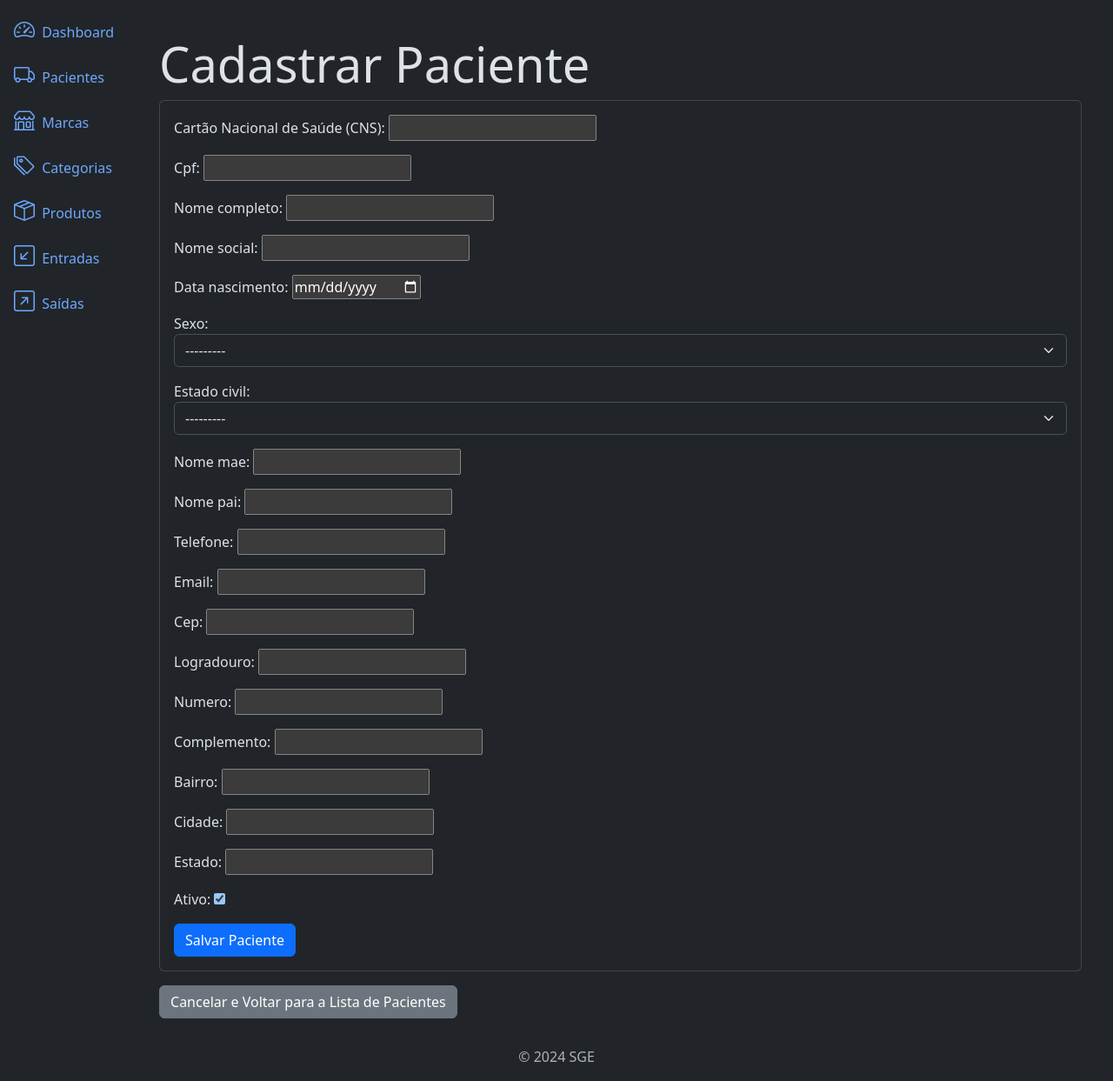
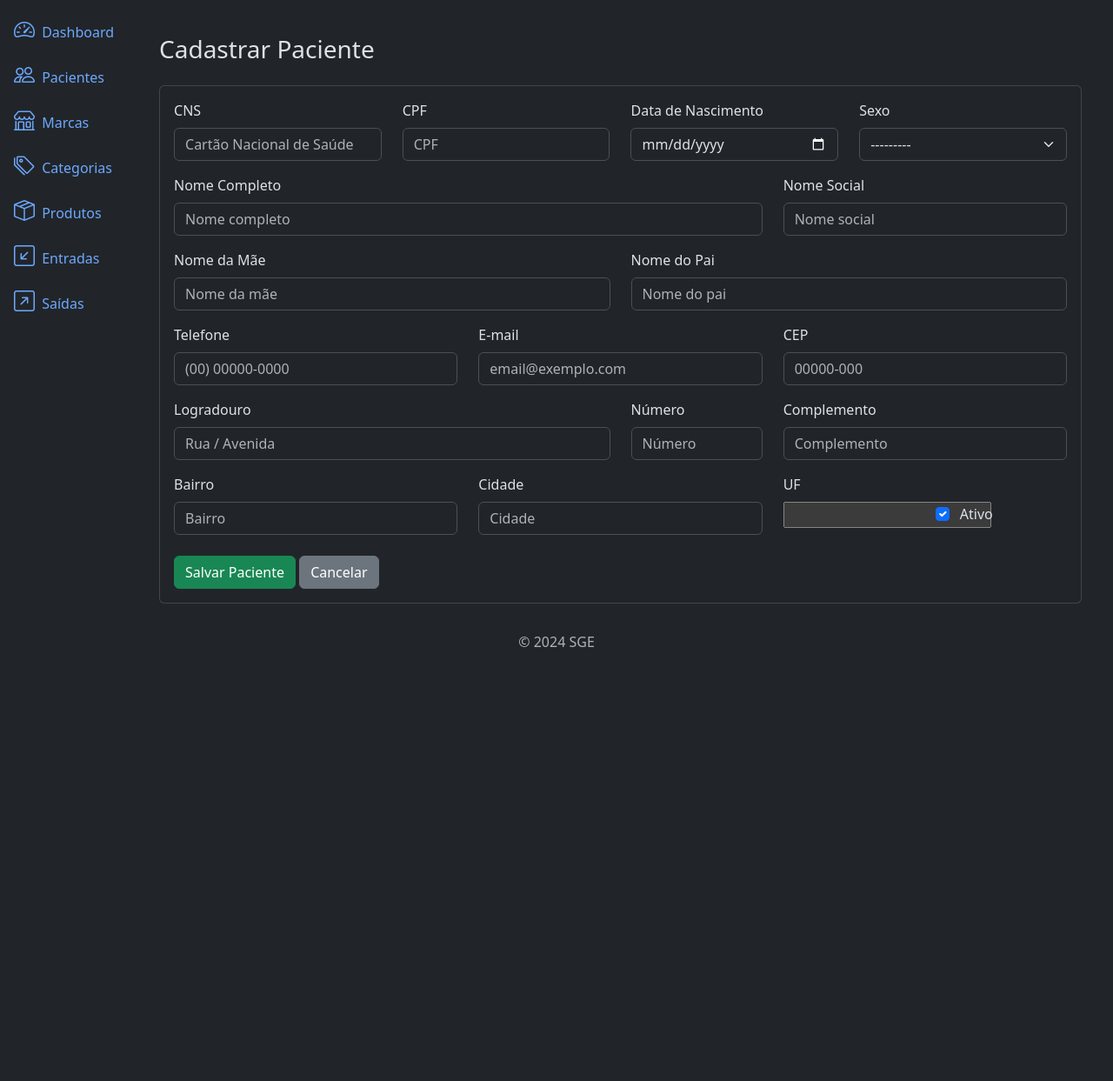
Before and after one commit to rfalves-wq/HMDAG, a Django app: page /create/ in a window 1280 px wide. Shown: the part 56-1299 px from the top of the page at 87% size. After the commit the page ends 800 px from the top, so only its background shows below. Run offline with Django 5.2, Linux system fonts and the light colour scheme.

Commit message:
Novo visual no formular para cadastrar novo paciente

```diff
--- a/app/templates/components/_sidebar.html
+++ b/app/templates/components/_sidebar.html
@@ -15,7 +15,7 @@
           </li>
           <li>
             <a href="{% url 'pacientes:list' %}" class="nav-link px-0 align-middle">
-              <i class="bi bi-truck fs-4"></i>
+               <i class="bi bi-people fs-4"></i>
               <span class="ms-1">Pacientes</span>
             </a>
           </li>
--- a/pacientes/forms.py
+++ b/pacientes/forms.py
@@ -3,12 +3,6 @@ from .models import Paciente
 
 
 class PacienteForm(forms.ModelForm):
-
-    data_nascimento = forms.DateField(
-        widget=forms.DateInput(
-            attrs={'type': 'date'}
-        )
-    )
 
     class Meta:
         model = Paciente
@@ -35,20 +29,100 @@ class PacienteForm(forms.ModelForm):
         ]
 
         widgets = {
-            'sexo': forms.Select(attrs={'class': 'form-select'}),
-            'estado_civil': forms.Select(attrs={'class': 'form-select'}),
-            'ativo': forms.CheckboxInput(),
+            # Documentos
+            'cns': forms.TextInput(attrs={
+                'class': 'form-control',
+                'placeholder': 'Cartão Nacional de Saúde',
+                'maxlength': '15'
+            }),
+            'cpf': forms.TextInput(attrs={
+                'class': 'form-control',
+                'placeholder': 'CPF',
+                'maxlength': '11'
+            }),
+
+            # Dados pessoais
+            'nome_completo': forms.TextInput(attrs={
+                'class': 'form-control',
+                'placeholder': 'Nome completo'
+            }),
+            'nome_social': forms.TextInput(attrs={
+                'class': 'form-control',
+                'placeholder': 'Nome social'
+            }),
+            'data_nascimento': forms.DateInput(attrs={
+                'class': 'form-control',
+                'type': 'date'
+            }),
+            'sexo': forms.Select(attrs={
+                'class': 'form-select'
+            }),
+            'estado_civil': forms.Select(attrs={
+                'class': 'form-select'
+            }),
+            'nome_mae': forms.TextInput(attrs={
+                'class': 'form-control',
+                'placeholder': 'Nome da mãe'
+            }),
+            'nome_pai': forms.TextInput(attrs={
+                'class': 'form-control',
+                'placeholder': 'Nome do pai'
+            }),
+
+            # Contato
+            'telefone': forms.TextInput(attrs={
+                'class': 'form-control',
+                'placeholder': '(00) 00000-0000'
+            }),
+            'email': forms.EmailInput(attrs={
+                'class': 'form-control',
+                'placeholder': 'email@exemplo.com'
+            }),
+
+            # Endereço
+            'cep': forms.TextInput(attrs={
+                'class': 'form-control',
+                'placeholder': '00000-000'
+            }),
+            'logradouro': forms.TextInput(attrs={
+                'class': 'form-control',
+                'placeholder': 'Rua / Avenida'
+            }),
+            'numero': forms.TextInput(attrs={
+                'class': 'form-control',
+                'placeholder': 'Número'
+            }),
+            'complemento': forms.TextInput(attrs={
+                'class': 'form-control',
+                'placeholder': 'Complemento'
+            }),
+            'bairro': forms.TextInput(attrs={
+                'class': 'form-control',
+                'placeholder': 'Bairro'
+            }),
+            'cidade': forms.TextInput(attrs={
+                'class': 'form-control',
+                'placeholder': 'Cidade'
+            }),
+            'Estado': forms.TextInput(attrs={
+                'class': 'form-control',
+                'placeholder': 'Estado'
+            }),
+
+            # Status
+            'ativo': forms.CheckboxInput(attrs={
+                'class': 'form-check-input'
+            }),
         }
 
     # Validação do CNS (15 dígitos)
     def clean_cns(self):
         cns = self.cleaned_data.get('cns')
 
-        if not cns.isdigit() or len(cns) != 15:
+        if not cns or not cns.isdigit() or len(cns) != 15:
             raise forms.ValidationError(
                 "O CNS deve conter exatamente 15 dígitos numéricos."
             )
-
         return cns
 
     # Validação simples do CPF (opcional)
@@ -60,5 +134,4 @@ class PacienteForm(forms.ModelForm):
                 raise forms.ValidationError(
                     "O CPF deve conter 11 dígitos numéricos."
                 )
-
         return cpf
--- a/pacientes/templates/paciente_create.html
+++ b/pacientes/templates/paciente_create.html
@@ -1,18 +1,141 @@
 {% extends 'base.html' %}
 
 {% block content %}
-  <div class="container mt-4">
-    <h3 class="display-4">Cadastrar Paciente</h3>
+<div class="container mt-4">
 
-    <div class="card">
-      <div class="card-body">
-        <form method="post" class="form">
-          {% csrf_token %}
-          {{ form.as_p }}
-          <button type="submit" class="btn btn-primary">Salvar Paciente</button>
-        </form>
-      </div>
+  <h3 class="mb-4">Cadastrar Paciente</h3>
+
+  <div class="card">
+    <div class="card-body">
+
+      <form method="post">
+        {% csrf_token %}
+
+        <!-- DOCUMENTOS -->
+        <div class="row mb-3">
+          <div class="col-md-3">
+            <label class="form-label">CNS</label>
+            {{ form.cns }}
+          </div>
+
+          <div class="col-md-3">
+            <label class="form-label">CPF</label>
+            {{ form.cpf }}
+          </div>
+
+          <div class="col-md-3">
+            <label class="form-label">Data de Nascimento</label>
+            {{ form.data_nascimento }}
+          </div>
+
+          <div class="col-md-3">
+            <label class="form-label">Sexo</label>
+            {{ form.sexo }}
+          </div>
+        </div>
+
+        <!-- NOMES -->
+        <div class="row mb-3">
+          <div class="col-md-8">
+            <label class="form-label">Nome Completo</label>
+            {{ form.nome_completo }}
+          </div>
+
+          <div class="col-md-4">
+            <label class="form-label">Nome Social</label>
+            {{ form.nome_social }}
+          </div>
+        </div>
+
+        <!-- FILIAÇÃO -->
+        <div class="row mb-3">
+          <div class="col-md-6">
+            <label class="form-label">Nome da Mãe</label>
+            {{ form.nome_mae }}
+          </div>
+
+          <div class="col-md-6">
+            <label class="form-label">Nome do Pai</label>
+            {{ form.nome_pai }}
+          </div>
+        </div>
+
+        <!-- CONTATO -->
+        <div class="row mb-3">
+          <div class="col-md-4">
+            <label class="form-label">Telefone</label>
+            {{ form.telefone }}
+          </div>
+
+          <div class="col-md-4">
+            <label class="form-label">E-mail</label>
+            {{ form.email }}
+          </div>
+
+          <div class="col-md-4">
+            <label class="form-label">CEP</label>
+            {{ form.cep }}
+          </div>
+        </div>
+
+        <!-- ENDEREÇO -->
+        <div class="row mb-3">
+          <div class="col-md-6">
+            <label class="form-label">Logradouro</label>
+            {{ form.logradouro }}
+          </div>
+
+          <div class="col-md-2">
+            <label class="form-label">Número</label>
+            {{ form.numero }}
+          </div>
+
+          <div class="col-md-4">
+            <label class="form-label">Complemento</label>
+            {{ form.complemento }}
+          </div>
+        </div>
+
+        <div class="row mb-4">
+          <div class="col-md-4">
+            <label class="form-label">Bairro</label>
+            {{ form.bairro }}
+          </div>
+
+          <div class="col-md-4">
+            <label class="form-label">Cidade</label>
+            {{ form.cidade }}
+          </div>
+
+          <div class="col-md-2">
+            <label class="form-label">UF</label>
+            {{ form.estado }}
+          </div>
+
+          <div class="col-md-2 d-flex align-items-center">
+            <div class="form-check mt-4">
+              {{ form.ativo }}
+              <label class="form-check-label ms-1">
+                Ativo
+              </label>
+            </div>
+          </div>
+        </div>
+
+        <!-- BOTÕES -->
+        <div class="mt-4">
+          <button type="submit" class="btn btn-success">
+            Salvar Paciente
+          </button>
+          <a href="{% url 'pacientes:list' %}" class="btn btn-secondary">
+            Cancelar
+          </a>
+        </div>
+
+      </form>
+
     </div>
-    <a href="{% url 'pacientes:list' %}" class="btn btn-secondary mt-3">Cancelar e Voltar para a Lista de Pacientes</a>
   </div>
+
+</div>
 {% endblock %}
--- a/pacientes/templates/paciente_list.html
+++ b/pacientes/templates/paciente_list.html
@@ -22,6 +22,11 @@ HMDAG - Pacientes
 
         </form>
 
+    </div>
+    <div class="col-md-6">
+        <a href="{% url 'pacientes:create' %}" class=" btn btn-success float-end">
+            <i class="bi bi-plus"></i> Nova Marca
+        </a>
     </div>
 </div>
 
--- a/pacientes/urls.py
+++ b/pacientes/urls.py
@@ -5,6 +5,6 @@ app_name = 'pacientes'
 
 urlpatterns = [
      path('list/', views.PacienteListView.as_view(), name='list'),
-     path('create/', views.PacienteCreateView.as_view(), name='paciente_create'),
+     path('create/', views.PacienteCreateView.as_view(), name='create'),
 
 ]
```
Also changed, not shown: 1 other file.
